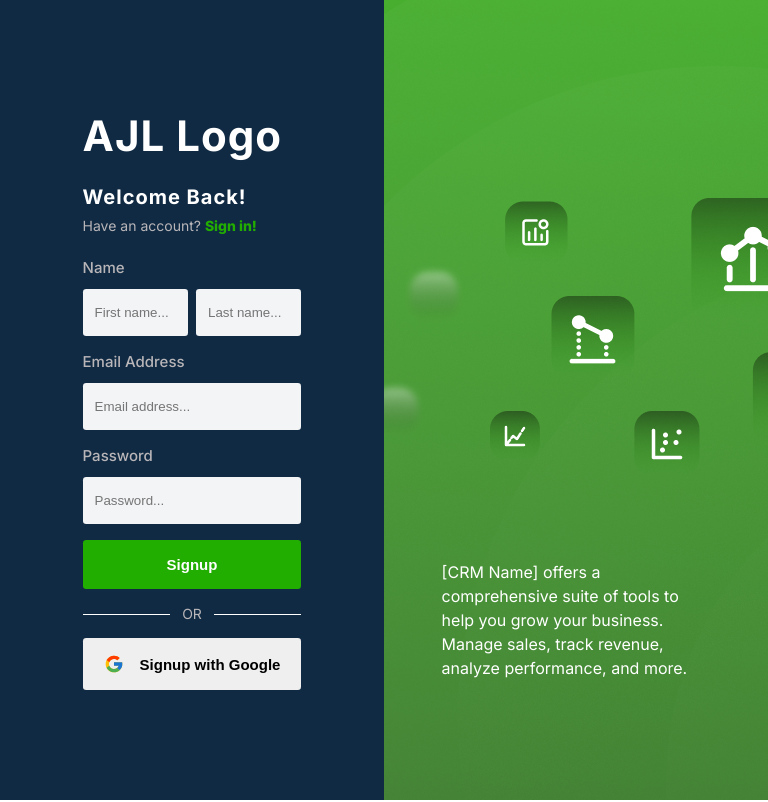
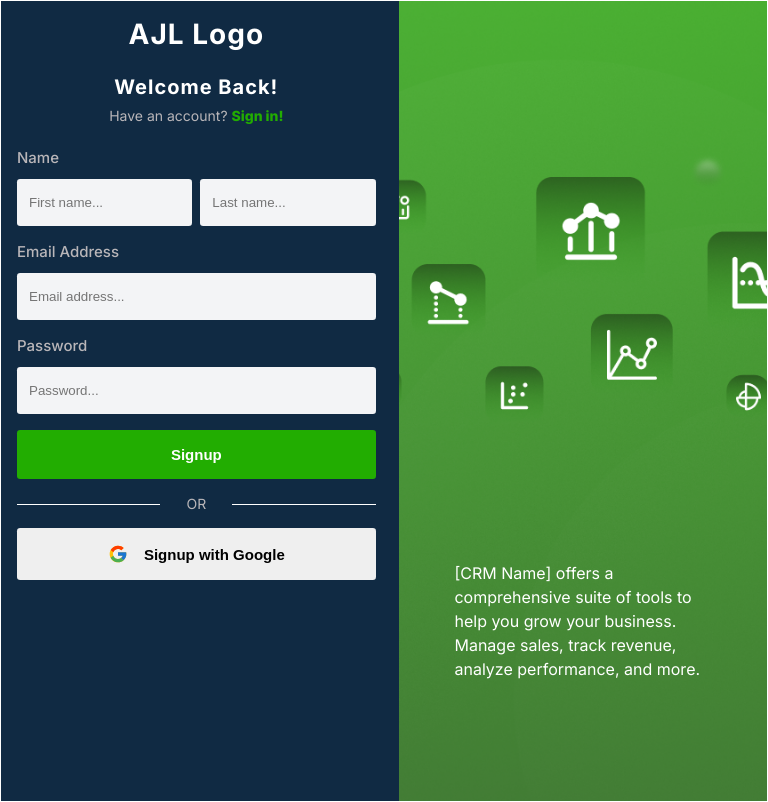
Before and after one commit to kennyegun24/invenmatrix_crm_dashboard, a Next.js app: page /register in a window 768 px wide. Built offline with nearby package versions, Linux system fonts and the light colour scheme.

Commit message:
Make auth pages mobile responsive

```diff
--- a/app/auth.css
+++ b/app/auth.css
@@ -1,12 +1,17 @@
 .login_page {
-  height: 100vh;
+  min-height: 100vh;
+  height: 100%;
+}
+
+.sub_auth {
+  width: 100%;
 }
 
 .first_part {
   width: 50%;
   background-color: var(--main_bg);
   color: var(--text_color);
-  height: 100%;
+  min-height: 100vh;
 
   > section {
     width: 57%;
@@ -27,7 +32,7 @@
 
 .first_part p {
   font-size: 14px;
-  color: #b9b6b9;
+  color: var(--light_text);
 }
 
 .first_part a {
@@ -48,7 +53,7 @@
 .first_part label {
   font-size: 15px;
   font-weight: 500;
-  color: #b9b6b9;
+  color: var(--light_text);
 }
 
 .login_btn {
@@ -66,7 +71,7 @@
   content: "";
   position: absolute;
   top: 50%;
-  background-color: #fff;
+  background-color: var(--border_color);
   height: 1px;
   width: 40%;
 }
@@ -86,3 +91,76 @@
   font-weight: 600;
   border-radius: 0.2rem;
 }
+
+@media (min-width: 200px) and (max-width: 650px) {
+  .login_page {
+    min-height: 100vh;
+  }
+
+  .first_part {
+    width: 100%;
+    padding: 3rem 1.2rem;
+    justify-content: flex-start;
+    gap: 1.75rem;
+    min-height: 100vh;
+
+    > section {
+      width: 100%;
+
+      p {
+        text-align: center;
+      }
+    }
+  }
+
+  .first_part h1 {
+    font-size: 32px;
+    text-align: center;
+  }
+
+  .first_part h3 {
+    text-align: center;
+  }
+
+  .login_form {
+    gap: 1.5rem;
+  }
+}
+
+@media (min-width: 651px) and (max-width: 1150px) {
+  .login_page {
+    min-height: 100vh;
+    background-color: var(--main_bg);
+    align-items: center;
+  }
+
+  .sub_auth {
+    padding: 0;
+    justify-content: space-between;
+    height: auto;
+    border: 1px solid white;
+  }
+
+  .first_part {
+    width: 51%;
+    justify-content: flex-start;
+    padding: 1rem;
+
+    > section {
+      width: 100%;
+
+      p {
+        text-align: center;
+      }
+    }
+  }
+
+  .first_part h1 {
+    font-size: 28px;
+    text-align: center;
+  }
+
+  .first_part h3 {
+    text-align: center;
+  }
+}
--- a/app/globals.css
+++ b/app/globals.css
@@ -13,3 +13,8 @@
 .opacity08 {
   opacity: 0.8;
 }
+
+.layout {
+  min-height: 100vh;
+  background: var(--main_bg);
+}
--- a/app/layout.js
+++ b/app/layout.js
@@ -18,7 +18,7 @@ export default function RootLayout({ children }) {
   // const [data, setData] = useState("Not Found");
   return (
     <html lang="en">
-      <body className={inter.className}>
+      <body className={[inter.className]}>
         <HomeProvider>{children}</HomeProvider>
         {/* <Barcode value="kenny elias" /> */}
         {/* <BarcodeScannerComponent
--- a/app/login/page.jsx
+++ b/app/login/page.jsx
@@ -17,7 +17,7 @@ const Page = () => {
           </p>
         </section>
 
-        <section className="flex column gap1rem">
+        <section className="flex column gap1rem login_form">
           <div className="flex column gap075rem">
             <label htmlFor="email">Email</label>
             <input
@@ -32,7 +32,8 @@ const Page = () => {
               className="flex align_center justify_between"
               htmlFor="email"
             >
-              Password <Link href={""}>Forgot your password?</Link>
+              Password{" "}
+              <Link href={"/forget_password"}>Forgot your password?</Link>
             </label>
             <input
               placeholder="Password..."
--- a/app/register/page.jsx
+++ b/app/register/page.jsx
@@ -7,6 +7,7 @@ import GoogleBtn, { AuthButton } from "@/components/auth/GoogleBtn";
 const Page = () => {
   return (
     <div className="login_page flex">
+      <div className="flex sub_auth">
         <section className="first_part flex align_center justify_center column gap15rem">
           <h1>AJL Logo</h1>
 
@@ -17,7 +18,7 @@ const Page = () => {
             </p>
           </section>
 
-        <section className="flex column gap1rem">
+          <section className="flex column gap1rem login_form">
             <div className="flex column gap075rem">
               <label htmlFor="name">Name</label>
               <div className="flex gap05rem">
@@ -65,6 +66,7 @@ const Page = () => {
         </section>
         <RightSide />
       </div>
+    </div>
   );
 };
 
--- a/app/root_css.css
+++ b/app/root_css.css
@@ -1,6 +1,12 @@
 :root {
   --main_bg: #102a43;
   --text_color: #fff;
+  --border_color: #fff;
+  --light_text: #b9b6b9;
+  /* --main_bg: #fff;
+  --text_color: #5c5e64;
+  --border_color: #535353;
+  --light_text: #4e4e4e; */
 }
 
 [color-scheme="dark"] {
@@ -11,4 +17,6 @@
 [color-scheme="light"] {
   --main_bg: #fff;
   --text_color: #5c5e64;
+  --border_color: #fff;
+  --light_text: #b9b6b9;
 }
--- a/components/auth/style.css
+++ b/components/auth/style.css
@@ -13,3 +13,22 @@
     line-height: 24px;
   }
 }
+
+@media (min-width: 200px) and (max-width: 650px) {
+  .second_part {
+    display: none;
+  }
+}
+
+@media (min-width: 651px) and (max-width: 1150px) {
+  .second_part {
+    /* padding: 10% 2rem; */
+    /* height: 50vh; */
+    width: 48%;
+    min-height: 50vh;
+    background-position: center;
+    background-repeat: no-repeat;
+    background-size: cover;
+    /* margin: auto; */
+  }
+}
--- a/contexts/Home.jsx
+++ b/contexts/Home.jsx
@@ -11,7 +11,7 @@ const HomeProvider = ({ children }) => {
   return (
     <HomeContext.Provider>
       {/* <NavBar /> */}
-      {children}
+      <div className="layout">{children}</div>
     </HomeContext.Provider>
   );
 };
```
Lines whose indentation alone changed are shown as unchanged.
